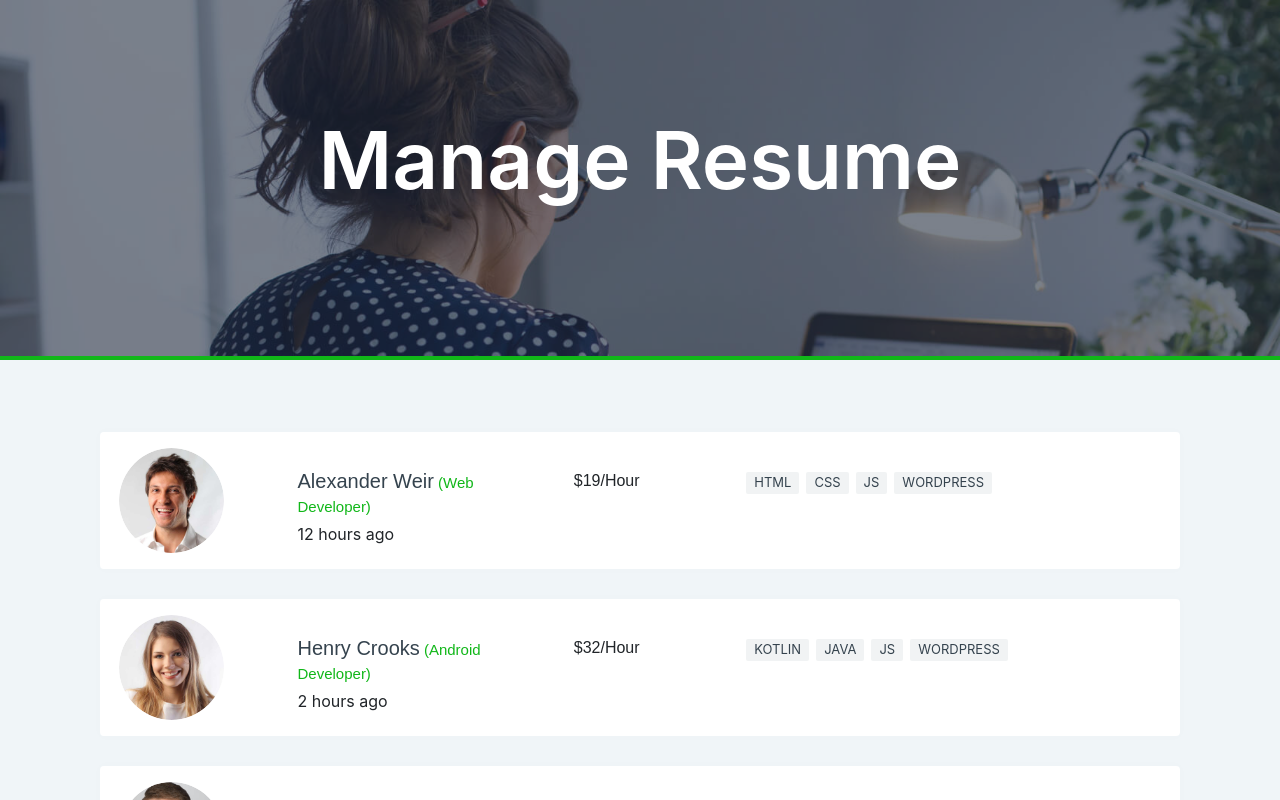
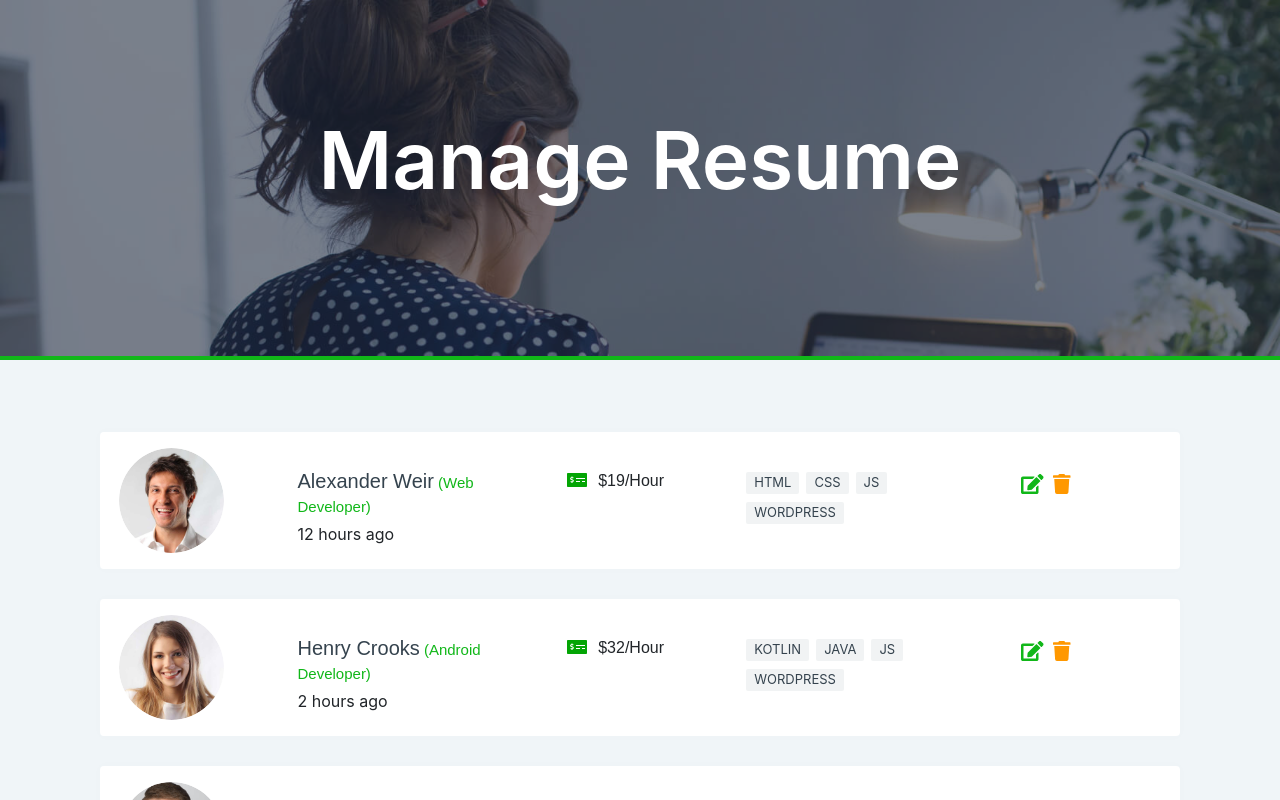
Before and after one commit to danishulhassan7/job-stock, a React (Create React App) app in the folder job-stock/: page /manageResume in a window 1280 px wide. Built offline with nearby package versions, Linux system fonts and the light colour scheme.

Commit message:
Job-Stock >> FontAwesome: Almost Done

```diff
--- a/job-stock/src/components/BrowsResComp.js
+++ b/job-stock/src/components/BrowsResComp.js
@@ -1,7 +1,8 @@
 import React from 'react';
 import { Row, Col } from 'react-bootstrap';
 import 'bootstrap/dist/css/bootstrap.min.css';
-
+import { FontAwesomeIcon } from '@fortawesome/react-fontawesome';
+import {faMapMarker, faMoneyCheckAlt} from '@fortawesome/free-solid-svg-icons';
 
 export const BrowsResComp = (props) => (
     <div>
@@ -22,12 +23,12 @@ export const BrowsResComp = (props) => (
                 </Col>
                 <Col md={4} sm={4}>
                     <div className="brows-resume-location">
-                        <p><i className="fa fa-map-marker"></i>{props.address}</p>
+                        <p><i className="fa fa-map-marker"><FontAwesomeIcon icon={faMapMarker} /></i>{props.address}</p>
                     </div>
                 </Col>
                 <Col md={2} sm={2}>
                     <div className="browse-resume-rate">
-                        <span><i className="fa fa-money"></i>{props.rate}</span>
+                        <span><i className="fa fa-money"><FontAwesomeIcon icon={faMoneyCheckAlt} /></i>{props.rate}</span>
                     </div>
                 </Col>
             </Row>
--- a/job-stock/src/components/DetResComp.js
+++ b/job-stock/src/components/DetResComp.js
@@ -2,7 +2,7 @@ import React from 'react';
 import { Container, Row, Col } from 'react-bootstrap';
 import 'bootstrap/dist/css/bootstrap.min.css';
 import { FontAwesomeIcon } from '@fortawesome/react-fontawesome';
-import { faEdit } from '@fortawesome/free-solid-svg-icons';
+import { faEdit, faMoneyCheckAlt, faMapMarker, faEnvelope,faPhone } from '@fortawesome/free-solid-svg-icons';
 
 export const DetResComp = (props) => (
     <section className="detail-desc">
@@ -10,7 +10,8 @@ export const DetResComp = (props) => (
             <Row className="row mrg-0">
                 <div className="detail-pic">
                     <img src={props.img} className="img" alt="client" />
-                    <a href="#" className="detail-edit" title="edit" ><FontAwesomeIcon icon={faEdit}/></a>
+                    <a href="#" className="detail-edit" title="edit" >
+                        <FontAwesomeIcon icon={faEdit} style={{color:"#03a504", marginBottom:"2px", marginLeft:"53px"}} /></a>
                 </div>
                 <div className="detail-status">
                     <span>{props.active}</span>
@@ -32,10 +33,10 @@ export const DetResComp = (props) => (
                     <div className="get-touch">
                         <h4>Get in Touch</h4>
                         <ul>
-                            <li><i className="fa fa-map-marker"></i><span>{props.address}</span></li>
-                            <li><i className="fa fa-envelope"></i><span>{props.mail}</span></li>
-                            <li><i className="fa fa-phone"></i><span>{props.num}</span></li>
-                            <li><i className="fa fa-money"></i><span>{props.rate}</span></li>
+                            <li><i className="fa fa-map-marker"><FontAwesomeIcon icon={faMapMarker} style={{color:"#03a504"}} /></i><span>{props.address}</span></li>
+                            <li><i className="fa fa-envelope"><FontAwesomeIcon icon={faEnvelope} style={{color:"#03a504"}} /></i><span>{props.mail}</span></li>
+                            <li><i className="fa fa-phone"><FontAwesomeIcon icon={faPhone} style={{color:"#03a504"}} /></i><span>{props.num}</span></li>
+                            <li><i className="fa fa-money"><FontAwesomeIcon icon={faMoneyCheckAlt} style={{color:"#03a504"}} /></i><span>{props.rate}</span></li>
                         </ul>
                     </div>
                 </Col>
--- a/job-stock/src/components/MngRsmCmp.js
+++ b/job-stock/src/components/MngRsmCmp.js
@@ -1,7 +1,8 @@
 import React from 'react';
 import { Container, Row, Col } from 'react-bootstrap';
 import 'bootstrap/dist/css/bootstrap.min.css';
-
+import { FontAwesomeIcon } from '@fortawesome/react-fontawesome';
+import {faMoneyCheckAlt, faEdit, faTrash} from '@fortawesome/free-solid-svg-icons';
 
 export const MngRsmCmp = (props) => (
     <Container>
@@ -21,19 +22,23 @@ export const MngRsmCmp = (props) => (
                     </Col>
                     <Col md={2} sm={2}>
                         <div className="per-hour-rate">
-                            <p><i className="fa fa-money"></i> {props.rate}</p>
+                            <p><i className="fa fa-money"><FontAwesomeIcon icon={faMoneyCheckAlt} style={{color:"#03a504"}} /></i> {props.rate}</p>
                         </div>
                     </Col>
-                    <Col md={4} sm={4}>
+                    <Col md={3} sm={4}>
                         <div className="mng-employee-skill">
                             <span>{props.sk1}</span><span>{props.sk2}</span><span>{props.sk3}</span>
                             <span>{props.sk4}</span>
                         </div>
                     </Col>
-                    <Col md={1} sm={1}>
+                    <Col md={2} sm={1}>
                         <div className="mng-resume-action">
-                            <a href="#" data-toggle="tooltip" title="Edit"><i className="fa fa-edit"></i></a>
-                            <a href="#" data-toggle="tooltip" title="Delete"><i className="fa fa-trash-o"></i></a>
+                            <a href="#" data-toggle="tooltip" title="Edit"><i className="fa fa-edit">
+                            <FontAwesomeIcon icon={faEdit} />
+                                </i></a>
+                            <a href="#" data-toggle="tooltip" title="Delete"><i className="fa fa-trash-o">
+                            <FontAwesomeIcon icon={faTrash} />
+                                </i></a>
                         </div>
                     </Col>
                 </Row>
--- a/job-stock/src/components/NewJobs.js
+++ b/job-stock/src/components/NewJobs.js
@@ -1,7 +1,7 @@
 import React from 'react';
 import 'bootstrap/dist/css/bootstrap.min.css';
 import { FontAwesomeIcon } from '@fortawesome/react-fontawesome';
-import { faMoneyCheck, faMapMarker} from '@fortawesome/free-solid-svg-icons';
+import { faMoneyCheckAlt, faMapMarker} from '@fortawesome/free-solid-svg-icons';
 
 
 export const NewJobs = (props) => (
@@ -21,7 +21,7 @@ export const NewJobs = (props) => (
                 </div>
             </li>
             <li>
-                <p><span className="brows-job-sallery"><i className="fa fa-money"><FontAwesomeIcon icon={faMoneyCheck}/></i>{props.salary}</span></p>
+                <p><span className="brows-job-sallery"><i className="fa fa-money"><FontAwesomeIcon icon={faMoneyCheckAlt} style={{color:"#03a504"}} /></i>{props.salary}</span></p>
             </li>
         </ul>
     </div>
```
Also changed, not shown: job-stock/src/components/DetailResume.js (+0 -57 lines), 1 other file (tests, documents, lock files or other folders).
